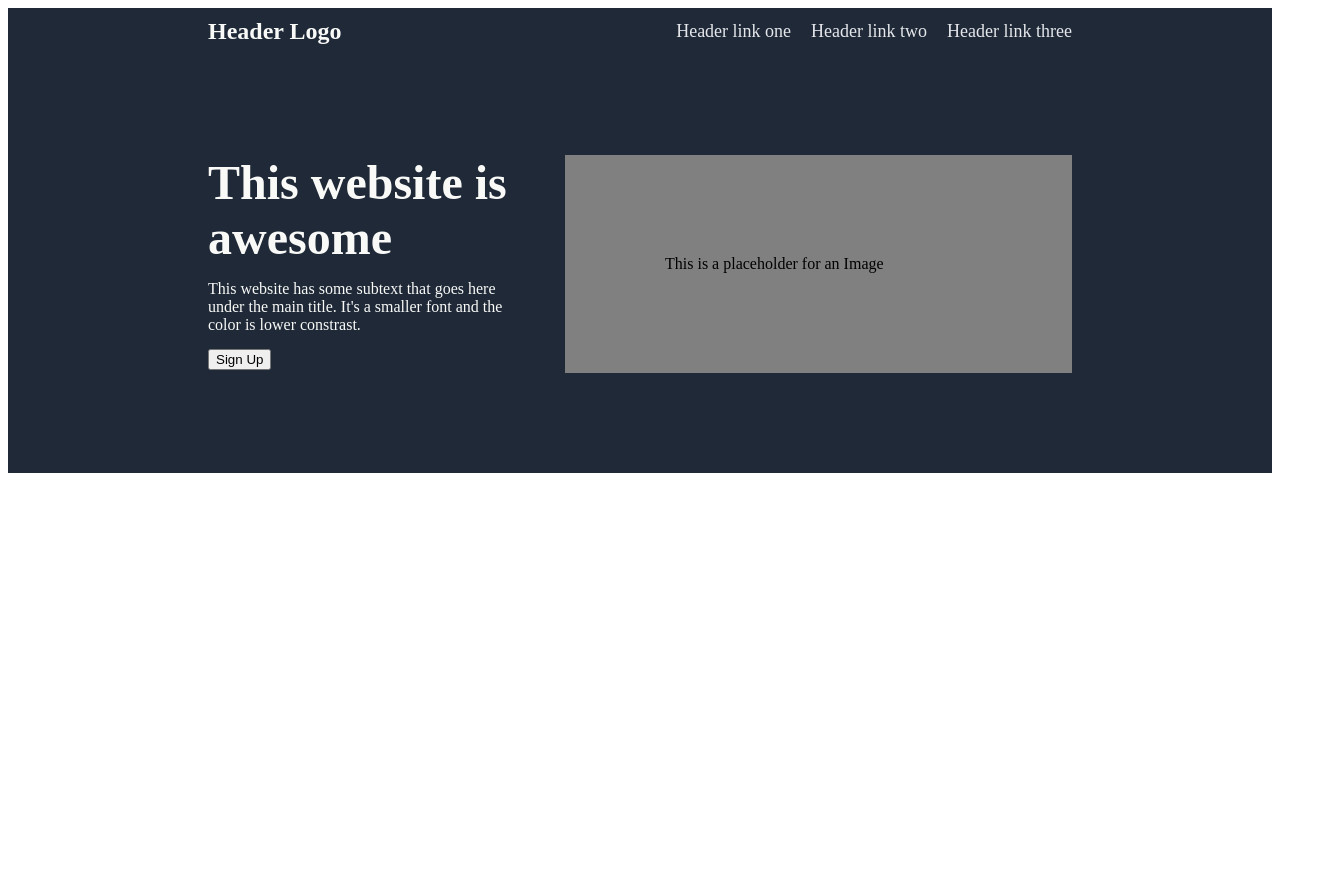
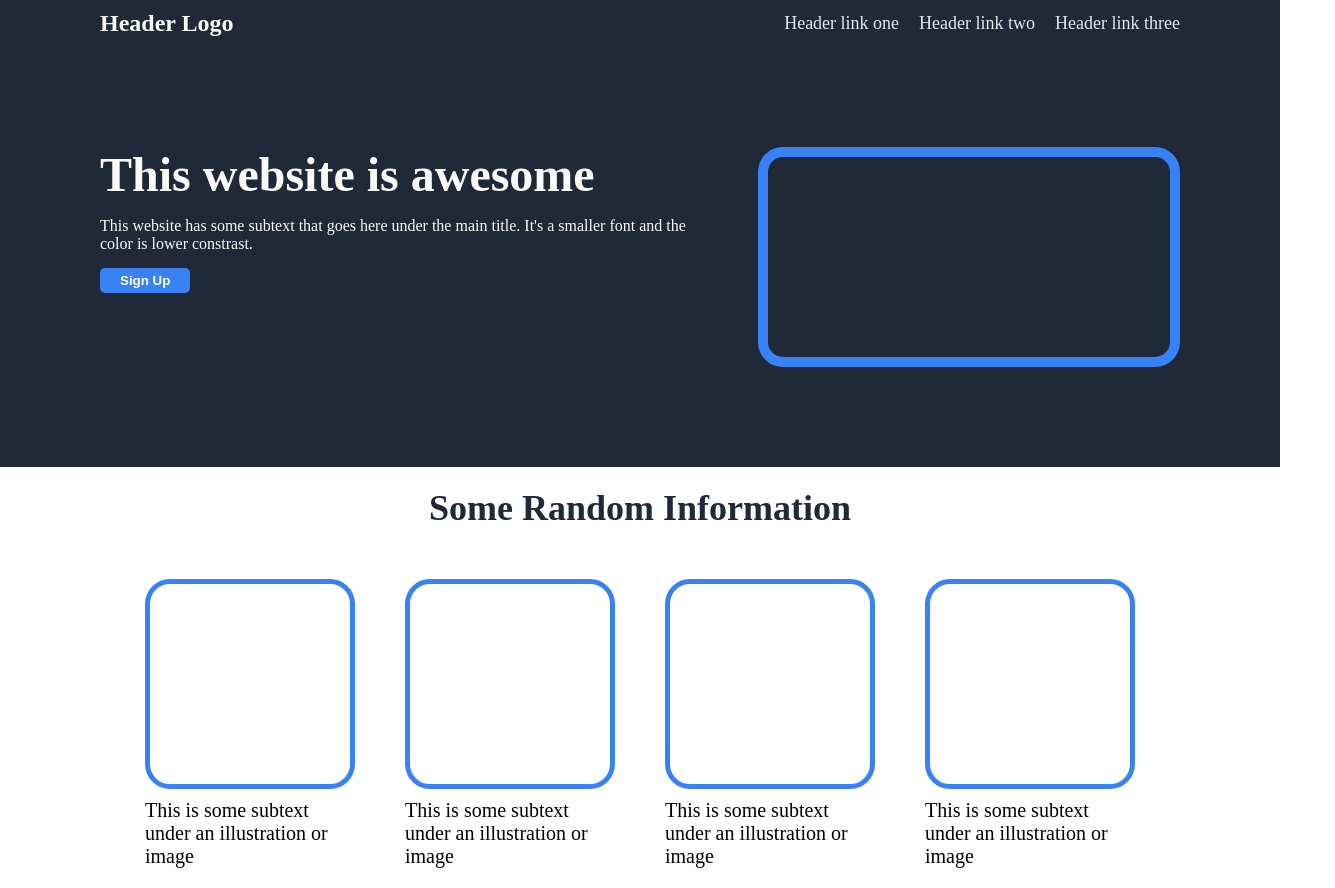
Before and after one commit to LGGC/Landing-Page, a plain HTML site: page index.html in a window 1280 px wide. Shown: the whole page, 1335 px wide, since content can reach past the window. Before the commit the page ends 800 px from the top, so only its background shows below. Drawn offline with Linux system fonts and the light colour scheme.

Commit message:
add the information section

```diff
--- a/index.html
+++ b/index.html
@@ -28,8 +28,39 @@
             </div>
             <button class="btn signup">Sign Up</button>
         </div>
-        <div class="imageph">
-            <div>This is a placeholder for an Image</div>
+        <div class="imageph"></div>
+    </div>
+    <div class="info">
+        <div class="infotext">Some Random Information</div>
+        <div class="cardcontainer">
+            <div class="card">
+                <div class="cardpic"></div>
+                <div class="cardtext">
+                    This is some subtext
+                    under an illustration or image
+                </div>
+            </div>
+            <div class="card">
+                <div class="cardpic"></div>
+                <div class="cardtext">
+                    This is some subtext
+                    under an illustration or image
+                </div>
+            </div>
+            <div class="card">
+                <div class="cardpic"></div>
+                <div class="cardtext">
+                    This is some subtext
+                    under an illustration or image
+                </div>
+            </div>
+            <div class="card">
+                <div class="cardpic"></div>
+                <div class="cardtext">
+                    This is some subtext
+                    under an illustration or image
+                </div>
+            </div>
         </div>
     </div>
 </body>
--- a/styles.css
+++ b/styles.css
@@ -1,17 +1,35 @@
+html, body {
+    margin:0;
+    padding:0;
+
+}
+html {
+    overflow:scroll;
+    overflow-x:hidden;
+}
+.btn.signup {
+    background-color: #3882F6;
+    color: white;
+    border-radius: 5px;
+    padding: 5px 20px;
+    border: none;
+    font-weight: bold;
+}
+
 .nav {
     background-color: #1F2937;
     color: #F9FAF8;
     display: flex;
     justify-content: space-between;
     align-items: center;
-    padding: 10px 200px;
+    padding: 10px 100px;
 }
 
 .header {
     background-color: #1F2937;
     display: flex;
     justify-content: space-between;
-    padding: 100px 200px;
+    padding: 100px 100px;
     gap: 50px;
 
 
@@ -23,13 +41,14 @@
     align-items: flex-start;
     gap: 15px;
     color: #F9FAF8;
-    flex: 1 1 0px;
+    flex: 3 1 0px;
 
 }
 
 .imageph {
     padding: 100px;
-    background-color: gray;
+    border: 10px solid #3882F6;
+    border-radius: 25px;
     flex: 1 1 0px;
 }
 
@@ -49,6 +68,45 @@
     font-size: 18px;
 }
 
+.info {
+    display: flex;
+    align-items: center;
+    flex-direction: column;
+    padding: 20px;
+    gap: 50px;
+}
+
+.infotext {
+    font-size: 36px;
+    font-weight: bolder;
+    color: #1F2937;
+}
+.card {
+    display: flex;
+    flex-direction: column;
+    gap: 10px;
+
+}
+.cardpic {
+    min-width: 200px;
+    min-height: 200px;
+
+    border: 5px solid #3882F6;
+    border-radius: 25px;
+
+}
+
+.cardtext {
+    font-size: 20px;
+}
+
+.cardcontainer {
+    display: flex;
+    justify-content: space-between;
+    gap: 50px;
+    padding: 0px 200px;
+}
+
 ul {
     list-style-type: none;
     padding: 0;
```
